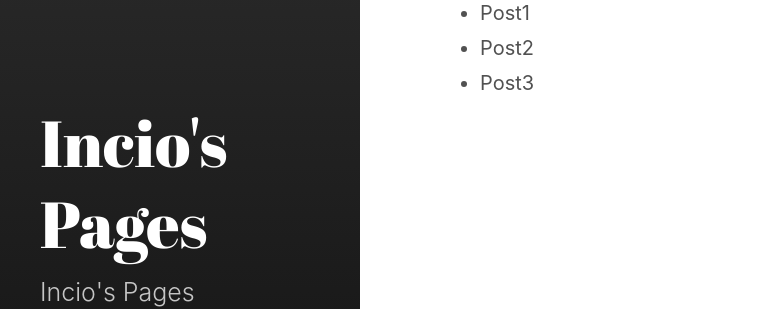
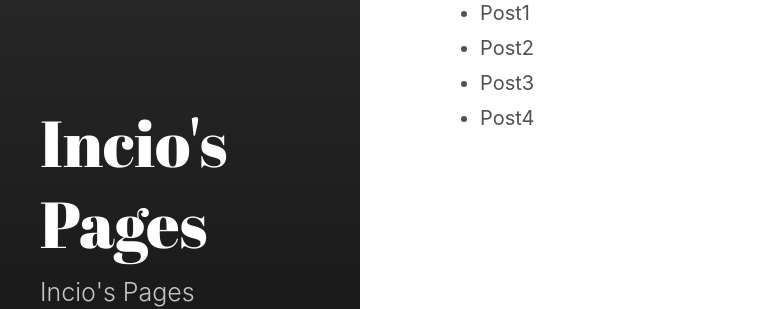
Before and after one commit to dsikeres1/incio.github.io, a Jekyll site: the page built from post.md, in a window 1280 px wide. Shown: the part 286-595 px from the top of the page, without its empty margins (0-759 px from the left). Built offline with Jekyll 4.4.1, drawn with Linux system fonts in a browser that asks for light colours; our own code applies the rules of GitHub Pages for plain Markdown files.

```diff
--- a/post.md
+++ b/post.md
@@ -3,3 +3,4 @@
 * Post1
 * Post2
 * Post3
+* Post4
```
